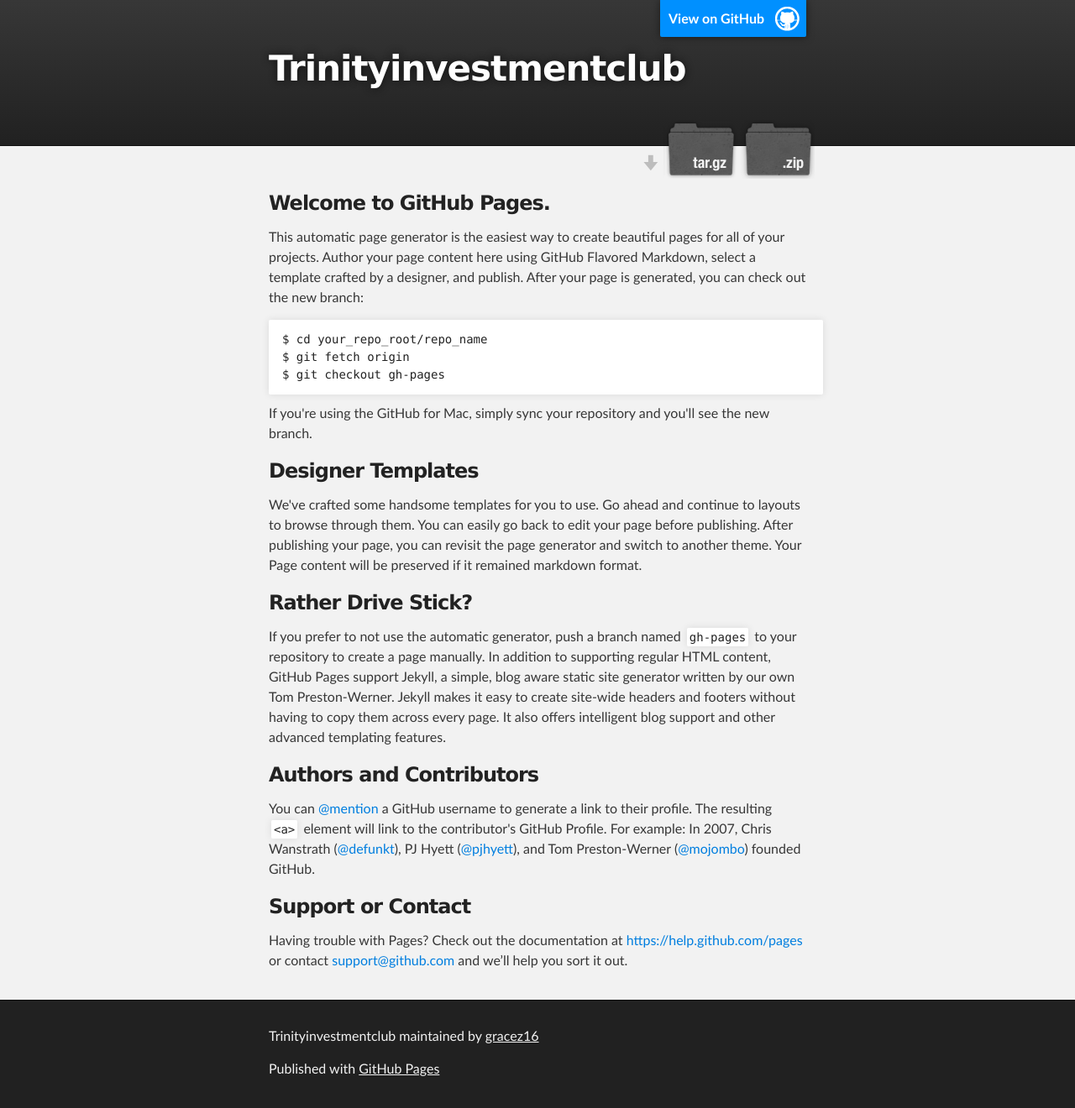
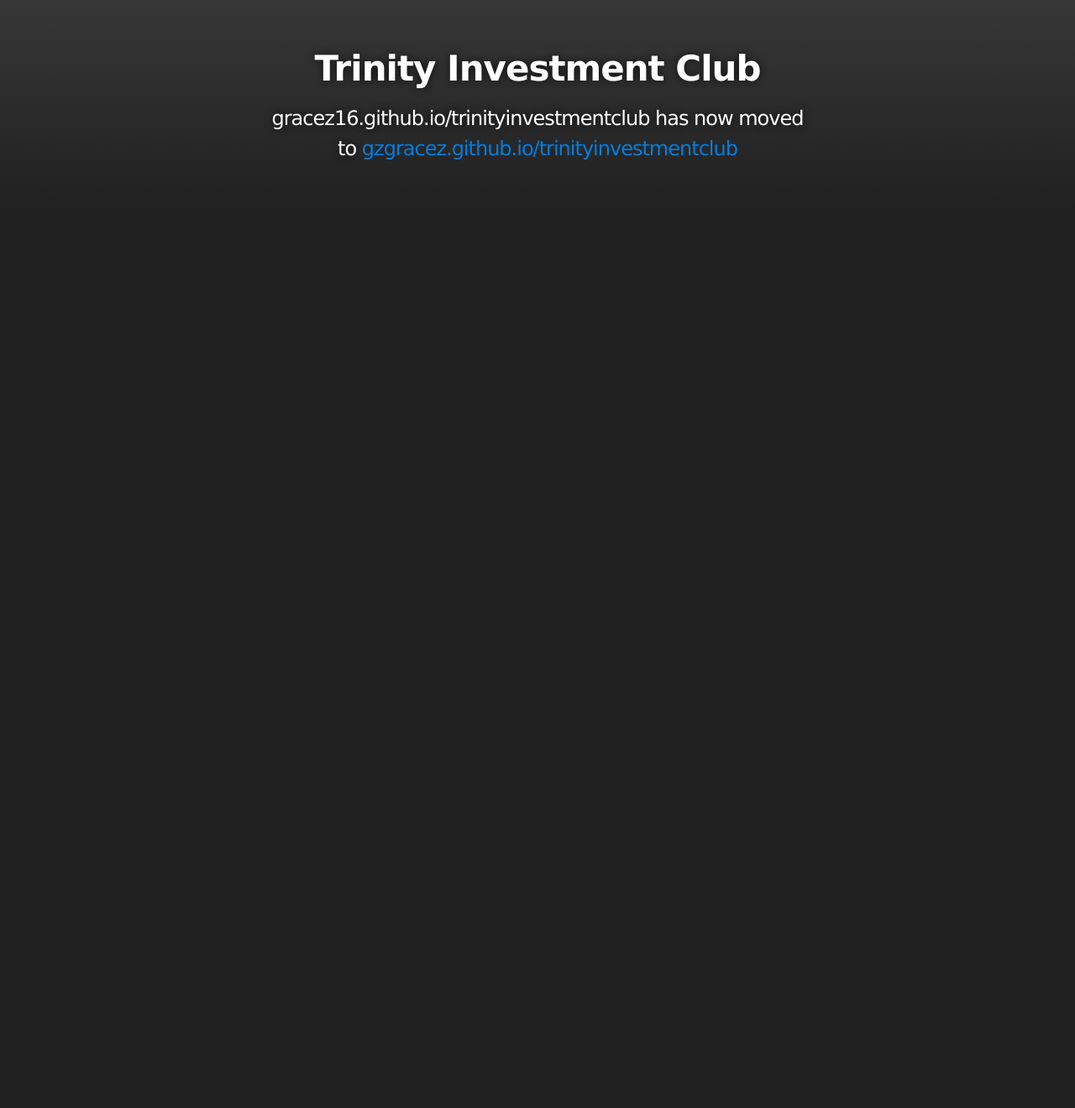
Before and after one commit to gracez16/trinityinvestmentclub, a plain HTML site: page index.html in a window 1280 px wide. Shown: the whole page at 84% size. After the commit the page ends 800 px from the top, so only its background shows below. Drawn offline with Linux system fonts and the light colour scheme.

Commit message:
Update index.html

```diff
--- a/index.html
+++ b/index.html
@@ -4,11 +4,11 @@
   <head>
     <meta charset='utf-8'>
     <meta http-equiv="X-UA-Compatible" content="chrome=1">
-    <meta name="description" content="Trinityinvestmentclub : ">
+    <meta name="description" content="">
 
     <link rel="stylesheet" type="text/css" media="screen" href="stylesheets/stylesheet.css">
 
-    <title>Trinityinvestmentclub</title>
+    <title>Trinity Investment Club</title>
   </head>
 
   <body>
@@ -16,64 +16,12 @@
     <!-- HEADER -->
     <div id="header_wrap" class="outer">
         <header class="inner">
-          <a id="forkme_banner" href="https://github.com/gracez16/trinityinvestmentclub">View on GitHub</a>
-
-          <h1 id="project_title">Trinityinvestmentclub</h1>
-          <h2 id="project_tagline"></h2>
-
-            <section id="downloads">
-              <a class="zip_download_link" href="https://github.com/gracez16/trinityinvestmentclub/zipball/master">Download this project as a .zip file</a>
-              <a class="tar_download_link" href="https://github.com/gracez16/trinityinvestmentclub/tarball/master">Download this project as a tar.gz file</a>
-            </section>
+          <center>
+          <h1 id="project_title">Trinity Investment Club</h1>
+          <h2 id="project_tagline">gracez16.github.io/trinityinvestmentclub has now moved to <a href="https://gzgracez.github.io/trinityinvestmentclub">gzgracez.github.io/trinityinvestmentclub</a></h2>
+          </center>
         </header>
     </div>
 
-    <!-- MAIN CONTENT -->
-    <div id="main_content_wrap" class="outer">
-      <section id="main_content" class="inner">
-        <h3>
-<a id="welcome-to-github-pages" class="anchor" href="#welcome-to-github-pages" aria-hidden="true"><span class="octicon octicon-link"></span></a>Welcome to GitHub Pages.</h3>
-
-<p>This automatic page generator is the easiest way to create beautiful pages for all of your projects. Author your page content here using GitHub Flavored Markdown, select a template crafted by a designer, and publish. After your page is generated, you can check out the new branch:</p>
-
-<pre><code>$ cd your_repo_root/repo_name
-$ git fetch origin
-$ git checkout gh-pages
-</code></pre>
-
-<p>If you're using the GitHub for Mac, simply sync your repository and you'll see the new branch.</p>
-
-<h3>
-<a id="designer-templates" class="anchor" href="#designer-templates" aria-hidden="true"><span class="octicon octicon-link"></span></a>Designer Templates</h3>
-
-<p>We've crafted some handsome templates for you to use. Go ahead and continue to layouts to browse through them. You can easily go back to edit your page before publishing. After publishing your page, you can revisit the page generator and switch to another theme. Your Page content will be preserved if it remained markdown format.</p>
-
-<h3>
-<a id="rather-drive-stick" class="anchor" href="#rather-drive-stick" aria-hidden="true"><span class="octicon octicon-link"></span></a>Rather Drive Stick?</h3>
-
-<p>If you prefer to not use the automatic generator, push a branch named <code>gh-pages</code> to your repository to create a page manually. In addition to supporting regular HTML content, GitHub Pages support Jekyll, a simple, blog aware static site generator written by our own Tom Preston-Werner. Jekyll makes it easy to create site-wide headers and footers without having to copy them across every page. It also offers intelligent blog support and other advanced templating features.</p>
-
-<h3>
-<a id="authors-and-contributors" class="anchor" href="#authors-and-contributors" aria-hidden="true"><span class="octicon octicon-link"></span></a>Authors and Contributors</h3>
-
-<p>You can <a href="https://github.com/blog/821" class="user-mention">@mention</a> a GitHub username to generate a link to their profile. The resulting <code>&lt;a&gt;</code> element will link to the contributor's GitHub Profile. For example: In 2007, Chris Wanstrath (<a href="https://github.com/defunkt" class="user-mention">@defunkt</a>), PJ Hyett (<a href="https://github.com/pjhyett" class="user-mention">@pjhyett</a>), and Tom Preston-Werner (<a href="https://github.com/mojombo" class="user-mention">@mojombo</a>) founded GitHub.</p>
-
-<h3>
-<a id="support-or-contact" class="anchor" href="#support-or-contact" aria-hidden="true"><span class="octicon octicon-link"></span></a>Support or Contact</h3>
-
-<p>Having trouble with Pages? Check out the documentation at <a href="https://help.github.com/pages">https://help.github.com/pages</a> or contact <a href="mailto:support@github.com">support@github.com</a> and we’ll help you sort it out.</p>
-      </section>
-    </div>
-
-    <!-- FOOTER  -->
-    <div id="footer_wrap" class="outer">
-      <footer class="inner">
-        <p class="copyright">Trinityinvestmentclub maintained by <a href="https://github.com/gracez16">gracez16</a></p>
-        <p>Published with <a href="http://pages.github.com">GitHub Pages</a></p>
-      </footer>
-    </div>
-
-
-
   </body>
 </html>
```
